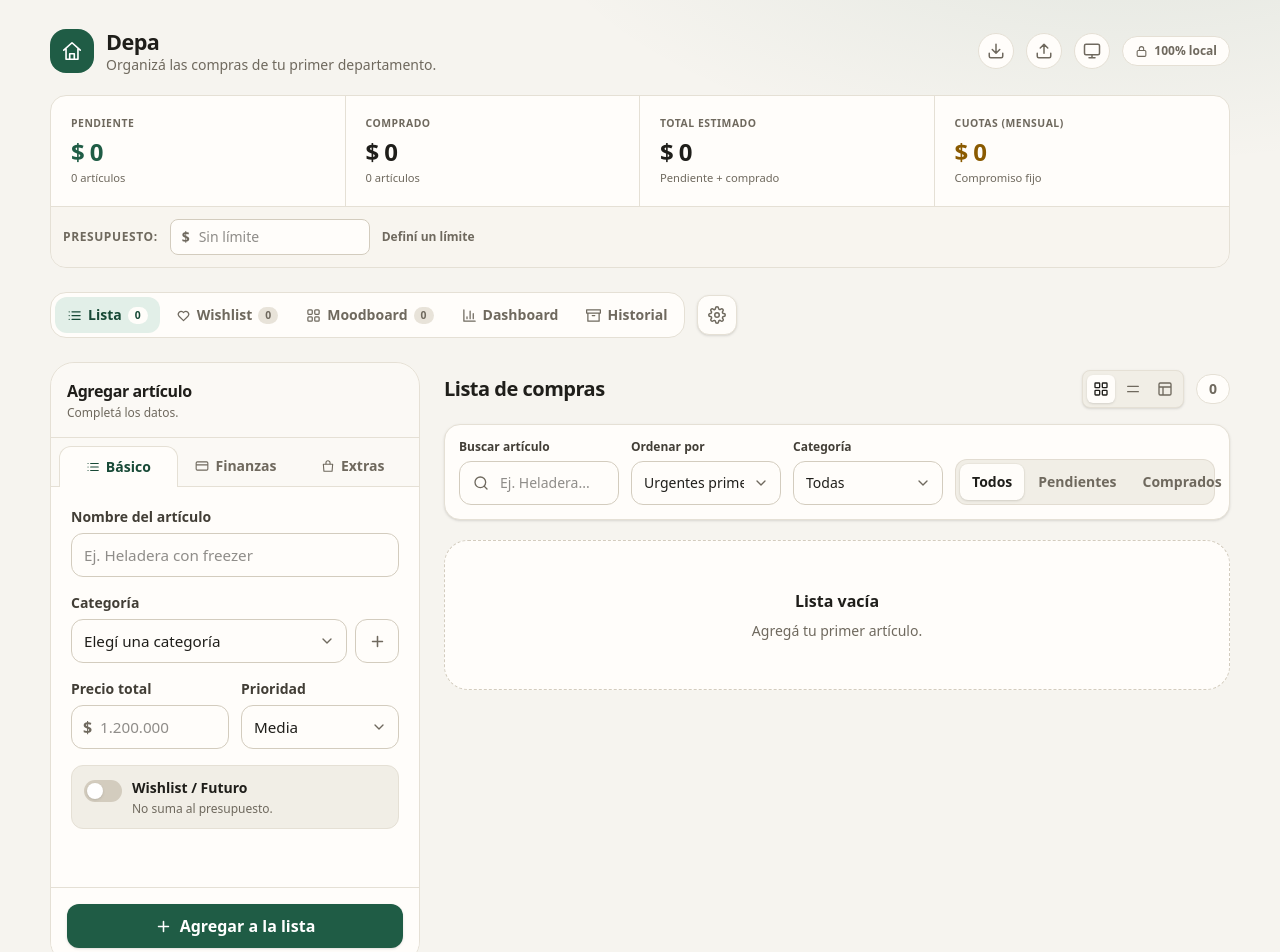
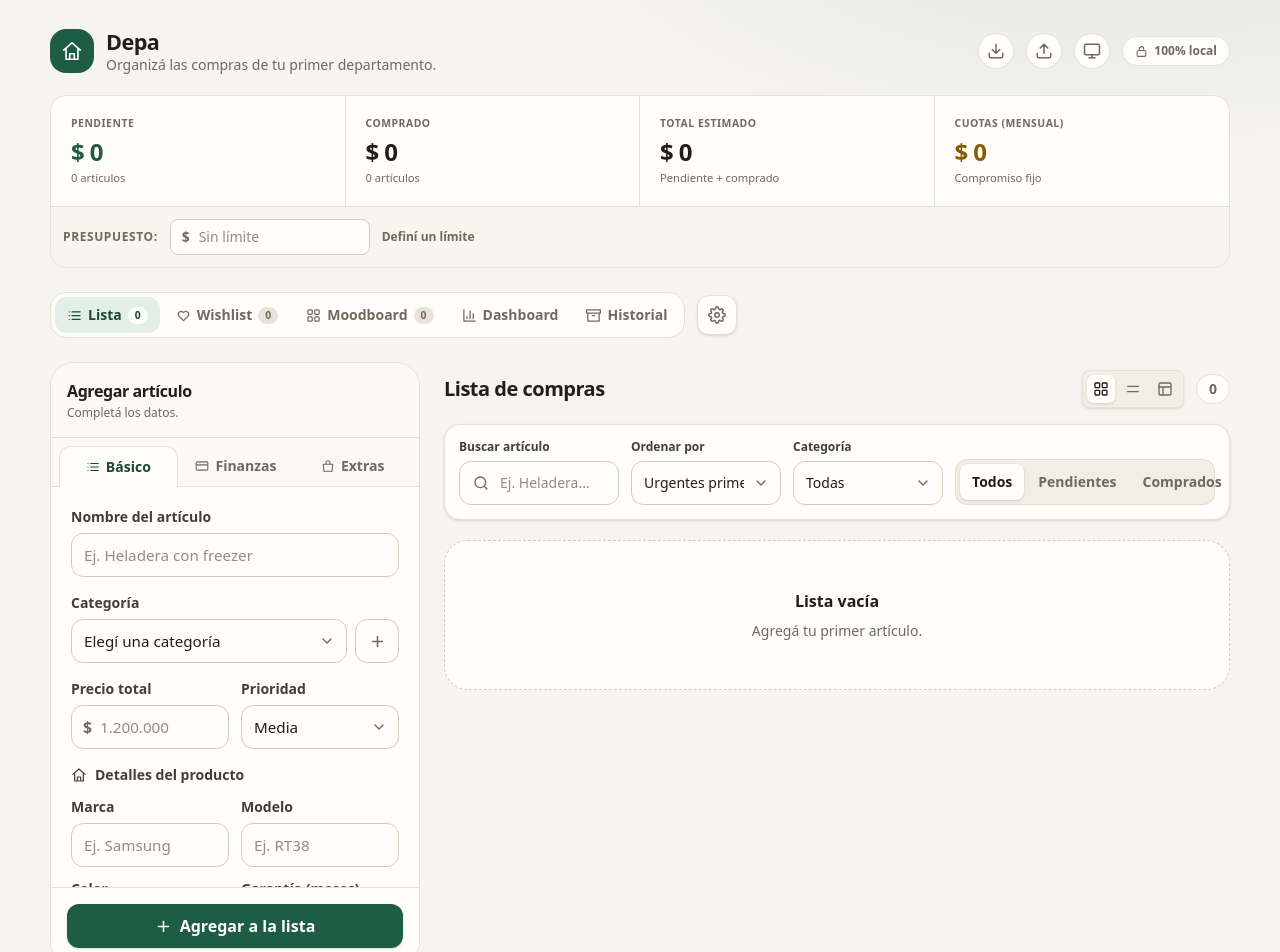
Before and after one commit to seilerdaniel/depa, a Next.js app: page / in a window 1280 px wide. Shown: the top 952 px of the page. Built offline with nearby package versions, Linux system fonts and the light colour scheme.

Commit message:
feat(ui): agregar campos tecnicos (marca, modelo, color, garantia, orden) y vista en modal/tarjetas

```diff
--- a/components/ItemCard.tsx
+++ b/components/ItemCard.tsx
@@ -36,6 +36,7 @@ function ItemCardBase({ item, wishlistMode }: ItemCardProps) {
   const dims = formatDimensions(item.dimensions);
   const installments = formatInstallments(item.installments);
   const catIcon = CATEGORY_ICONS[item.category] || 'list';
+  const identity = [item.brand, item.color].filter(Boolean).join(' · ');
 
   const placeText = !item.purchaseUrl && (item.storeName || item.storeLocation)
     ? [item.storeName, item.storeLocation].filter(Boolean).join(' · ')
@@ -100,6 +101,8 @@ function ItemCardBase({ item, wishlistMode }: ItemCardProps) {
         <h3 className={`text-sm font-semibold leading-tight line-clamp-2 mt-0.5 ${item.bought && !wishlistMode ? 'text-muted line-through' : 'text-ink'}`}>
           {item.name}
         </h3>
+
+        {identity && <p className="text-[0.65rem] text-muted truncate mt-0.5">{identity}</p>}
 
         {item.notes && <p className="text-[0.65rem] text-muted italic line-clamp-1 mt-0.5">"{item.notes}"</p>}
 
--- a/components/ItemForm.tsx
+++ b/components/ItemForm.tsx
@@ -12,14 +12,16 @@ interface FormState {
   purchaseMonth: string; installments: string; installmentAmount: string;
   imageUrl: string; photoData: string; purchaseUrl: string;
   storeName: string; storeLocation: string; height: string; width: string; depth: string; notes: string;
+  brand: string; model: string; color: string; warranty: string; orderNumber: string;
 }
 
-type Errors = Partial<Record<'name' | 'category' | 'price' | 'imageUrl' | 'purchaseUrl' | 'dimensions' | 'installments', string>>;
+type Errors = Partial<Record<'name' | 'category' | 'price' | 'imageUrl' | 'purchaseUrl' | 'dimensions' | 'installments' | 'warranty', string>>;
 
 const EMPTY: FormState = {
   name: '', category: '', subcategory: '', price: '', priority: 'media', wishlist: false,
   purchaseMonth: '', installments: '', installmentAmount: '', imageUrl: '', photoData: '',
-  purchaseUrl: '', storeName: '', storeLocation: '', height: '', width: '', depth: '', notes: ''
+  purchaseUrl: '', storeName: '', storeLocation: '', height: '', width: '', depth: '', notes: '',
+  brand: '', model: '', color: '', warranty: '', orderNumber: ''
 };
 
 export function ItemForm() {
@@ -51,6 +53,11 @@ export function ItemForm() {
         width: editingItem.dimensions?.width ? String(editingItem.dimensions.width) : '',
         depth: editingItem.dimensions?.depth ? String(editingItem.dimensions.depth) : '',
         notes: editingItem.notes || '',
+        brand: editingItem.brand || '',
+        model: editingItem.model || '',
+        color: editingItem.color || '',
+        warranty: editingItem.warranty && editingItem.warranty > 0 ? String(editingItem.warranty) : '',
+        orderNumber: editingItem.orderNumber || '',
       });
       setErrors({}); setPhotoStatus(''); setActiveTab('basico');
     } else {
@@ -107,10 +114,17 @@ export function ItemForm() {
       else if (!Number.isFinite(a) || a <= 0) errs.installments = 'Valor inválido.';
       else installments = { count: c, amount: Math.round(a * 100) / 100 };
     }
+    const warrantyRaw = form.warranty.trim();
+    let warranty: number | null = null;
+    if (warrantyRaw) {
+      const months = Number(warrantyRaw);
+      if (!Number.isInteger(months) || months < 0) errs.warranty = 'Usá meses enteros (ej. 12).';
+      else warranty = months;
+    }
 
     if (Object.keys(errs).some((k) => errs[k as keyof Errors])) {
       setErrors(errs);
-      if (errs.name || errs.category || errs.price) setActiveTab('basico');
+      if (errs.name || errs.category || errs.price || errs.warranty) setActiveTab('basico');
       else if (errs.installments) setActiveTab('financiero');
       else setActiveTab('detalles');
       return;
@@ -123,7 +137,12 @@ export function ItemForm() {
       priority: PRIORITY.has(form.priority) ? form.priority : 'media' as const, wishlist: form.wishlist,
       purchaseMonth: form.purchaseMonth || null, purchaseUrl: purchaseUrl || '', imageUrl: imageUrl || '', imageData: form.photoData || '',
       storeName: normalizeLabel(form.storeName, 80), storeLocation: normalizeLabel(form.storeLocation, 120),
-      dimensions, installments, notes: normalizeLabel(form.notes, 250)
+      dimensions, installments, notes: normalizeLabel(form.notes, 250),
+      brand: normalizeLabel(form.brand, 40),
+      model: normalizeLabel(form.model, 40),
+      color: normalizeLabel(form.color, 30),
+      warranty,
+      orderNumber: normalizeLabel(form.orderNumber, 50),
     };
 
     if (editingItem) { updateItem({ ...editingItem, ...itemData }); setEditingItem(null); }
@@ -207,6 +226,36 @@ export function ItemForm() {
                   </div>
                 </Field>
               </div>
+
+              <div className="grid gap-3">
+                <p className="text-sm font-bold text-ink-soft flex items-center gap-2"><Icon name="brand" size={16} /> Detalles del producto</p>
+                <div className="grid grid-cols-2 gap-3">
+                  <Field label="Marca">
+                    <input type="text" maxLength={40} placeholder="Ej. Samsung" value={form.brand} onChange={(e) => update('brand', e.target.value)} className={inputCls(false)} />
+                  </Field>
+                  <Field label="Modelo">
+                    <input type="text" maxLength={40} placeholder="Ej. RT38" value={form.model} onChange={(e) => update('model', e.target.value)} className={inputCls(false)} />
+                  </Field>
+                </div>
+                <div className="grid grid-cols-2 gap-3">
+                  <Field label="Color">
+                    <input type="text" maxLength={30} placeholder="Ej. Negro" value={form.color} onChange={(e) => update('color', e.target.value)} className={inputCls(false)} />
+                  </Field>
+                  <Field label="Garantía (meses)" error={errors.warranty}>
+                    <input
+                      type="number"
+                      inputMode="numeric"
+                      min={0}
+                      step={1}
+                      placeholder="Ej. 12"
+                      value={form.warranty}
+                      onChange={(e) => { update('warranty', e.target.value); clearError('warranty'); }}
+                      className={`${inputCls(!!errors.warranty)} [appearance:textfield] [&::-webkit-outer-spin-button]:appearance-none [&::-webkit-inner-spin-button]:appearance-none`}
+                    />
+                  </Field>
+                </div>
+              </div>
+
               <label className={`flex items-start gap-2.5 p-3 border rounded-xl cursor-pointer transition-colors ${form.wishlist ? 'border-accent bg-accent-soft' : 'border-line bg-surface-2 hover:bg-surface-3'}`}>
                 <input type="checkbox" checked={form.wishlist} onChange={(e) => update('wishlist', e.target.checked)} className="sr-only peer" />
                 <span className={`relative w-[38px] h-[22px] mt-0.5 rounded-full shrink-0 transition-colors ${form.wishlist ? 'bg-accent' : 'bg-line-strong'}`}><span className={`absolute top-[3px] left-[3px] w-4 h-4 rounded-full bg-white shadow-sm transition-transform ${form.wishlist ? 'translate-x-4' : ''}`} /></span>
@@ -295,12 +344,17 @@ export function ItemForm() {
           {/* ================= PESTAÑA: DETALLES ================= */}
           {activeTab === 'detalles' && (
             <div className="grid gap-4 animate-in fade-in">
+              <div className="grid grid-cols-2 gap-3">
                 <Field label="URL del artículo" error={errors.purchaseUrl}>
                   <div className="relative">
                     <span className="absolute left-3 top-1/2 -translate-y-1/2 text-muted"><Icon name="globe" size={14} /></span>
                     <input type="url" placeholder="https://..." value={form.purchaseUrl} onChange={(e) => { update('purchaseUrl', e.target.value); clearError('purchaseUrl'); }} className={`${inputCls(!!errors.purchaseUrl)} pl-8 text-sm`} />
                   </div>
                 </Field>
+                <Field label="Nro de orden">
+                  <input type="text" maxLength={50} placeholder="Ej. 1234-5678" value={form.orderNumber} onChange={(e) => update('orderNumber', e.target.value)} className={inputCls(false)} />
+                </Field>
+              </div>
               <Field label={<>Notas <span className="ml-1 px-1.5 py-0.5 rounded-full bg-surface-2 text-muted text-[0.62rem] font-bold uppercase">Opcional</span></>}>
                 <textarea rows={2} maxLength={250} placeholder="Ej. Color, medidas..." value={form.notes} onChange={(e) => update('notes', e.target.value)} className={`${inputCls(false)} py-2 resize-none min-h-[60px]`} />
               </Field>
--- a/components/ItemModal.tsx
+++ b/components/ItemModal.tsx
@@ -18,6 +18,8 @@ export function ItemModal() {
   const src = getItemImage(item);
   const dims = formatDimensions(item.dimensions);
   const installments = formatInstallments(item.installments);
+  const hasTechnicalDetails = Boolean(item.brand || item.model || item.color);
+  const hasWarranty = item.warranty != null && item.warranty > 0;
 
   return (
     <div className="fixed inset-0 z-[100] flex items-center justify-center p-4 sm:p-6 bg-black/60 backdrop-blur-sm animate-in fade-in duration-200" onClick={() => setSelectedItem(null)}>
@@ -83,6 +85,14 @@ export function ItemModal() {
                   <p className="font-bold text-sm text-medium">{installments}</p>
                 </div>
               )}
+              {hasWarranty && (
+                <div className="bg-surface-2 p-3 rounded-xl border border-line">
+                  <p className="text-[0.65rem] font-bold text-muted uppercase tracking-wider mb-1">Garantía</p>
+                  <p className="font-bold text-sm text-ink">
+                    {item.warranty} {item.warranty === 1 ? 'mes' : 'meses'}
+                  </p>
+                </div>
+              )}
               {dims && (
                 <div className="bg-surface-2 p-3 rounded-xl border border-line">
                   <p className="text-[0.65rem] font-bold text-muted uppercase tracking-wider mb-1">Medidas</p>
@@ -91,6 +101,32 @@ export function ItemModal() {
               )}
             </div>
 
+            {hasTechnicalDetails && (
+              <div>
+                <p className="text-[0.65rem] font-bold text-muted uppercase tracking-wider mb-2">Detalles Técnicos</p>
+                <div className="grid grid-cols-2 sm:grid-cols-3 gap-3">
+                  {item.brand && (
+                    <div className="bg-surface-2 p-3 rounded-xl border border-line">
+                      <p className="text-[0.65rem] font-bold text-muted uppercase tracking-wider mb-1">Marca</p>
+                      <p className="font-semibold text-sm text-ink truncate" title={item.brand}>{item.brand}</p>
+                    </div>
+                  )}
+                  {item.model && (
+                    <div className="bg-surface-2 p-3 rounded-xl border border-line">
+                      <p className="text-[0.65rem] font-bold text-muted uppercase tracking-wider mb-1">Modelo</p>
+                      <p className="font-semibold text-sm text-ink truncate" title={item.model}>{item.model}</p>
+                    </div>
+                  )}
+                  {item.color && (
+                    <div className="bg-surface-2 p-3 rounded-xl border border-line">
+                      <p className="text-[0.65rem] font-bold text-muted uppercase tracking-wider mb-1">Color</p>
+                      <p className="font-semibold text-sm text-ink truncate" title={item.color}>{item.color}</p>
+                    </div>
+                  )}
+                </div>
+              </div>
+            )}
+
             {item.notes && (
               <div>
                 <p className="text-[0.65rem] font-bold text-muted uppercase tracking-wider mb-2">Notas</p>
@@ -98,7 +134,7 @@ export function ItemModal() {
               </div>
             )}
 
-            {(item.storeName || item.storeLocation || item.purchaseUrl) && (
+            {(item.storeName || item.storeLocation || item.purchaseUrl || item.orderNumber) && (
               <div>
                 <p className="text-[0.65rem] font-bold text-muted uppercase tracking-wider mb-2">Tienda / Enlace</p>
                 <div className="flex flex-col gap-2">
@@ -106,6 +142,12 @@ export function ItemModal() {
                     <p className="text-sm text-ink flex items-center gap-2">
                       <Icon name="store" size={16} className="text-muted" />
                       {item.storeName} {item.storeLocation ? `· ${item.storeLocation}` : ''}
+                    </p>
+                  )}
+                  {item.orderNumber && (
+                    <p className="text-sm text-ink flex items-center gap-2">
+                      <Icon name="archive" size={16} className="text-muted" />
+                      <span>Orden: <span className="font-semibold">{item.orderNumber}</span></span>
                     </p>
                   )}
                   {item.purchaseUrl && (
--- a/components/ListItem.tsx
+++ b/components/ListItem.tsx
@@ -32,6 +32,7 @@ export function ListItem({ item, wishlistMode, isDraggable = false }: Props) {
   };
 
   const src = getItemImage(item);
+  const identity = [item.brand, item.color].filter(Boolean).join(' · ');
 
   return (
     <li
@@ -81,6 +82,7 @@ export function ListItem({ item, wishlistMode, isDraggable = false }: Props) {
         <h3 className={`text-sm font-semibold truncate ${item.bought && !wishlistMode ? 'line-through text-muted' : 'text-ink'}`}>
           {item.name}
         </h3>
+        {identity && <p className="text-[0.7rem] text-muted truncate">{identity}</p>}
         <p className={`text-sm font-bold mt-0.5 ${item.bought && !wishlistMode ? 'text-muted' : 'text-ink'}`}>
           {money(item.price)}
         </p>
--- a/lib/types.ts
+++ b/lib/types.ts
@@ -34,6 +34,11 @@ export interface Item {
   installments: Installments | null;
   purchaseMonth: string | null;
   notes: string;
+  brand: string;
+  model: string;
+  color: string;
+  warranty: number | null;
+  orderNumber: string;
 }
 
 export interface Prefs {
--- a/lib/utils.ts
+++ b/lib/utils.ts
@@ -146,9 +146,17 @@ export function normalizeItem(raw: unknown): Item | null {
     dimensions: normalizeDimensions(r.dimensions),
     installments: normalizeInstallments(r.installments),
     purchaseMonth: typeof r.purchaseMonth === 'string' && /^\d{4}-\d{2}$/.test(r.purchaseMonth) ? r.purchaseMonth : null,
-    notes,
+    notes, brand: normalizeLabel(r.brand, 40),
+    model: normalizeLabel(r.model, 40),
+    color: normalizeLabel(r.color, 30),
+    warranty: r.warranty === null || r.warranty === undefined || r.warranty === ''
+      ? null
+      : Number.isFinite(Number(r.warranty)) && Number(r.warranty) >= 0
+        ? Math.round(Number(r.warranty))
+        : null,
+    orderNumber: normalizeLabel(r.orderNumber, 50),
   };
-}
+};
 
 // ==========================================
 // FORMATEADORES DE VISTA (UI)
```
Lines whose indentation alone changed are shown as unchanged.
